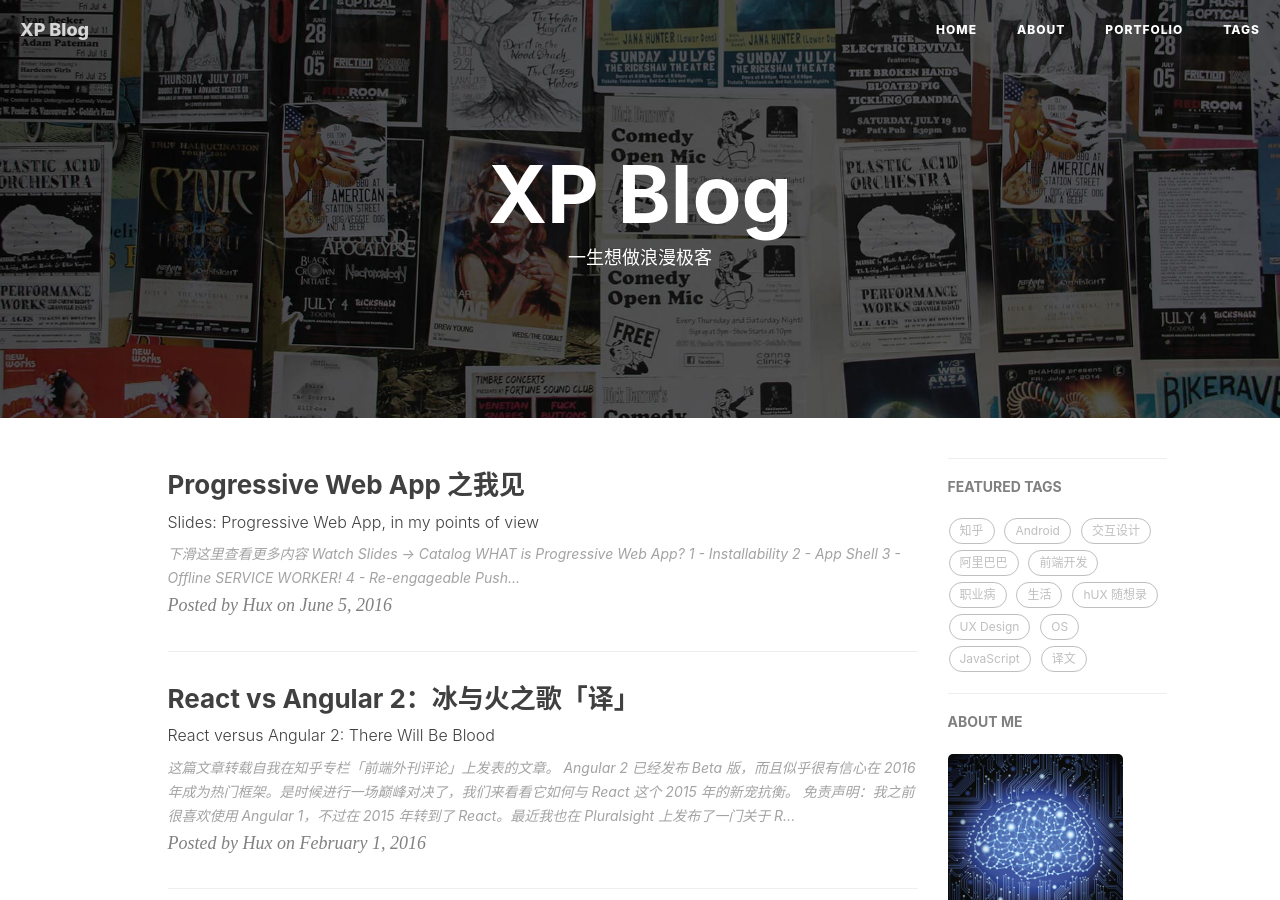
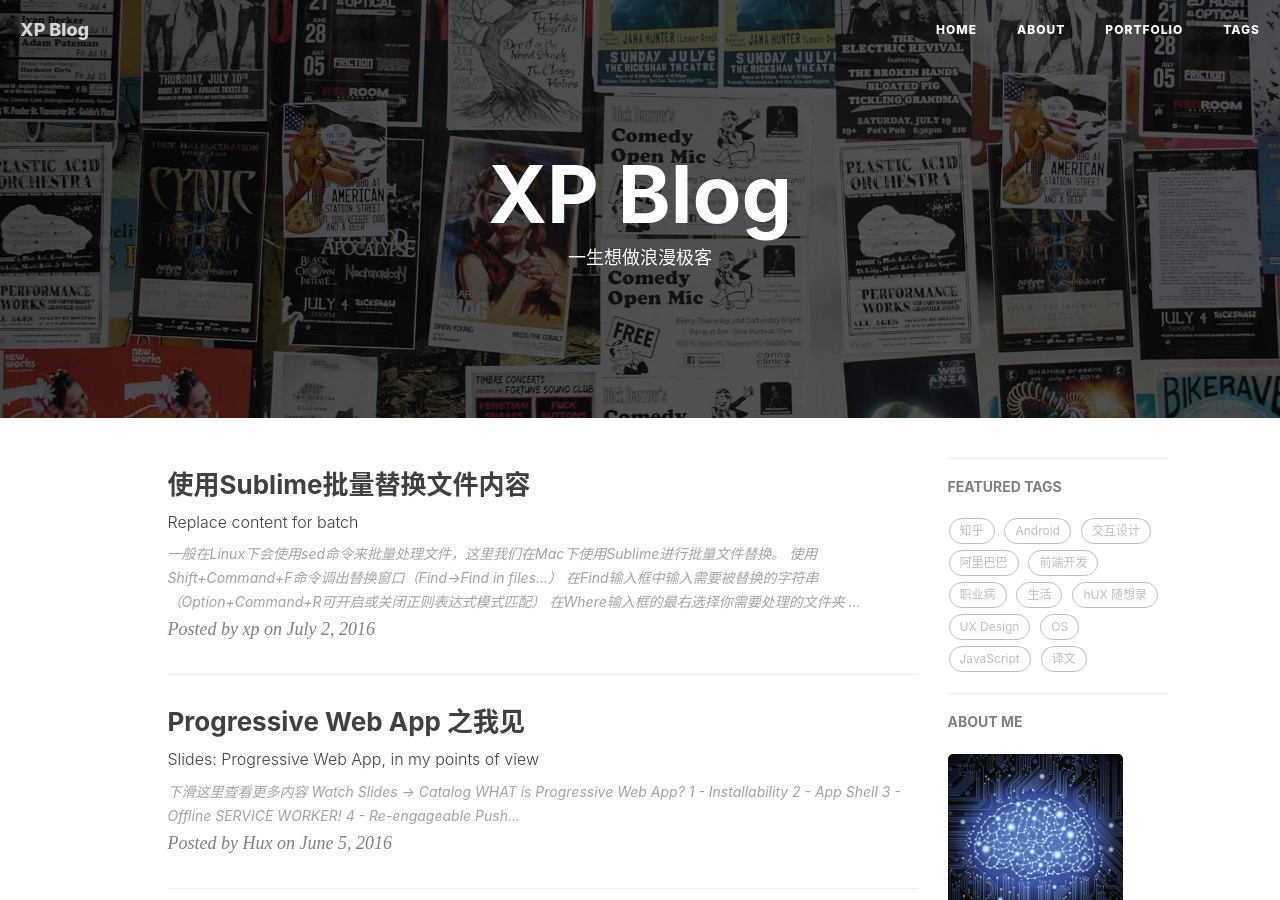
Before and after one commit to shoppingwang/shoppingwang.github.io, a Jekyll site: the page built from index.html, in a window 1280 px wide and 900 px high. Built offline with Jekyll 4.4.1, drawn with Linux system fonts in a browser that asks for light colours; nearby versions of some CDN libraries; the list of posts is cut into pages by our own code; comment, search, counter and statistics services are not loaded; some of the changed text lies outside the part shown.

Commit message:
增加第一篇文章

```diff
--- /dev/null
+++ b/_posts/2016-07-02-sublime-replace-content-batch.markdown
@@ -0,0 +1,22 @@
+---
+layout:     post
+title:      "使用Sublime批量替换文件内容"
+subtitle:   "Replace content for batch"
+date:       2016-07-02
+author:     "xp"
+header-img: "img/post-bg-js-module.jpg"
+header-mask: 0.3
+catalog:    true
+tags:
+    - Sublime
+    - 文件处理
+---
+
+> 一般在Linux下会使用sed命令来批量处理文件，这里我们在Mac下使用Sublime进行批量文件替换。
+
+- 使用`Shift+Command+F`命令调出替换窗口（`Find->Find in files...`）
+- 在**Find**输入框中输入需要被替换的字符串（`Option+Command+R`可开启或关闭正则表达式模式匹配）
+- 在**Where**输入框的最右选择你需要处理的文件夹
+- 在**Replace**输入框中输入需要替换的字符串
+- 执行**Replace**操作
+- 使用`Option+Command+S`保存全部被更改的文件（`File->Save All`）
```
Also changed, not shown: about.html (+1 -1 lines).
